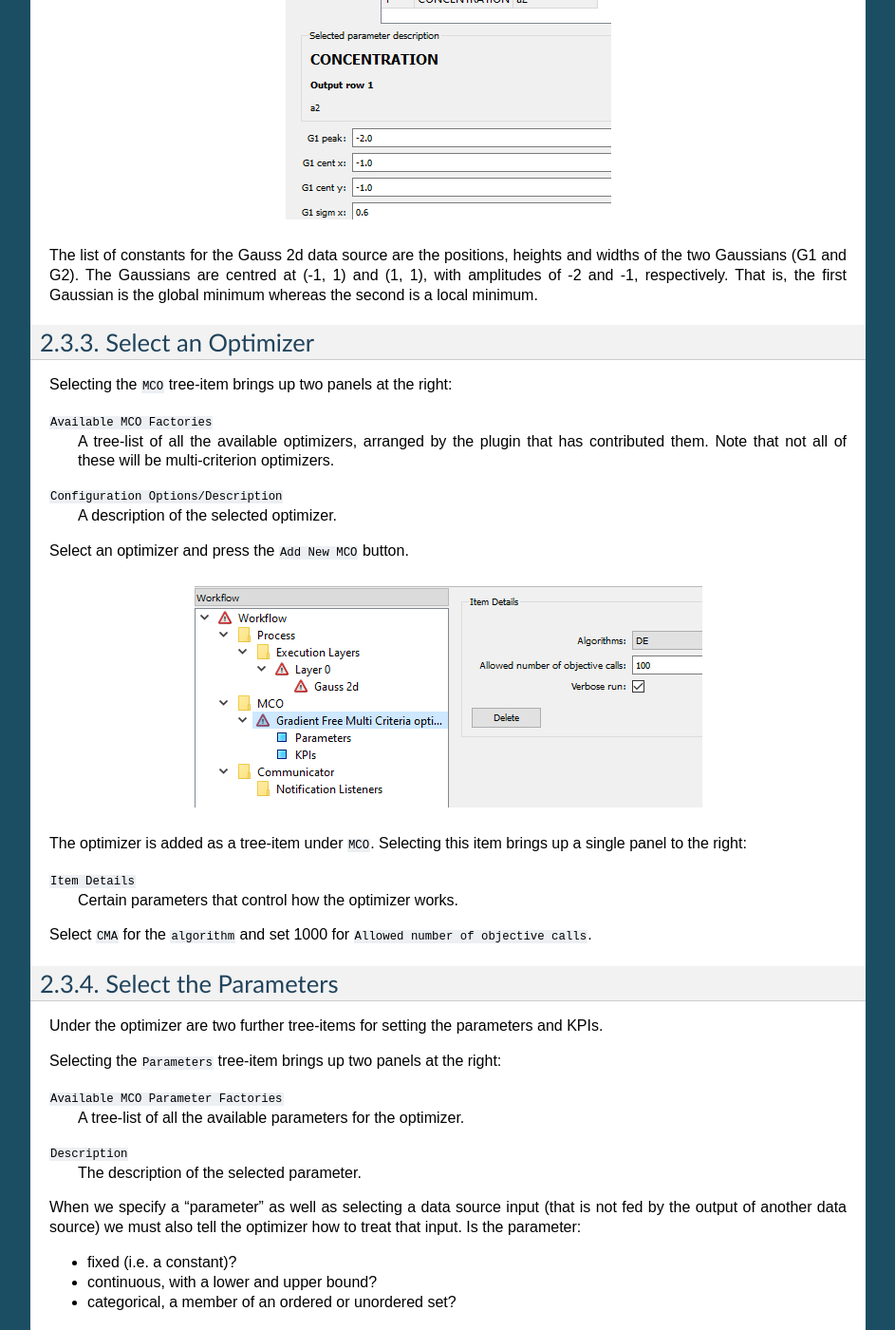
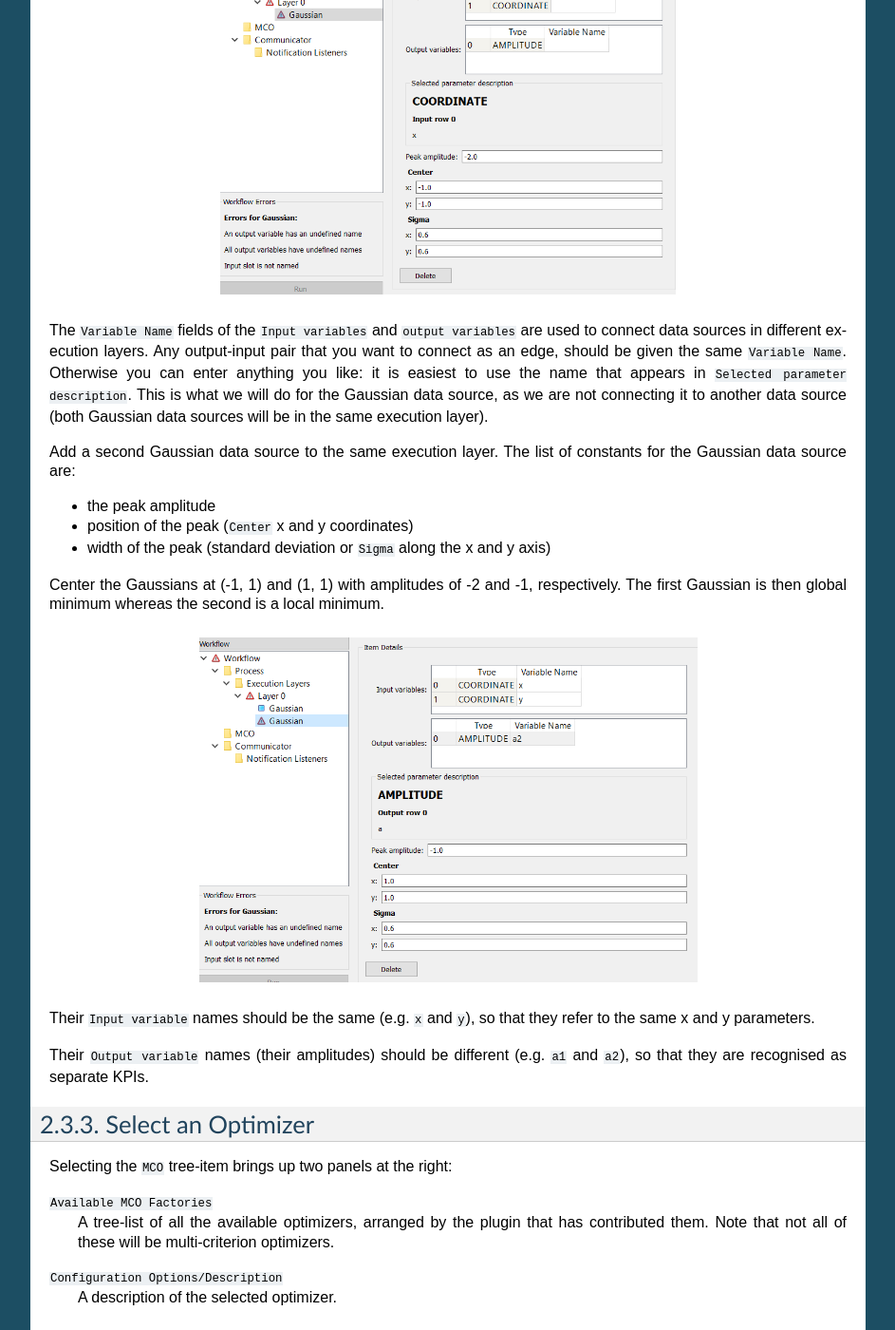
Before and after one commit to force-h2020/force-docs, a Sphinx documentation site: the page built from docs/source/using/wf_setup.rst, in a window 1280 px wide and 1400 px high, scrolled down 1707 px. Shown: the whole window at 95% size, without its empty margins (198-1141 px from the left). Built offline with Sphinx 7.4.7, drawn with Linux system fonts in a browser that asks for light colours; some of the changed text lies outside the part shown.

Commit message:
update wf-setup

```diff
--- a/docs/source/extending/parameter.rst
+++ b/docs/source/extending/parameter.rst
@@ -1,5 +1,7 @@
 Parameterization
 ================
+
+.. _parameterization-ref:
 
 The workflow's parameters can be treated in different ways by the optimizer. A parameter might be
 treated as a continuous variable (i.e. a real number) or a dis-continuous variable (e.g. an
--- a/docs/source/using/wf_run.rst
+++ b/docs/source/using/wf_run.rst
@@ -40,9 +40,9 @@
     :align: center
     :scale: 50 %
 
-    The Pareto front for the Gauss 2d data source, calculated with the
-    Nevergrad CMA algorithm. The front stretches between the peaks of two,
-    two-dimensional Gaussians centered at (-1, -1) and (1, 1). The Pareto
+    The Pareto front for the two Gaussian data sources, calculated with the
+    Nevergrad CMA algorithm. The front stretches between the peaks centered
+    at (-1, -1) and (1, 1). The Pareto
     efficient points are color coded by the amplitude of the Gaussian
     centred at (-1, -1): both Gaussian's have negative amplitude (are
     minima) and cooler colors indicate lower values.
--- a/docs/source/using/wf_setup.rst
+++ b/docs/source/using/wf_setup.rst
@@ -8,11 +8,17 @@
 .. figure:: images/execution_layer.png
     :align: center
 
-Below we will create one execution layer with a single data source.
-The Gauss 2d data source describes two, 2-dimensional Gaussians on the
-x-y plane. This function has a known Pareto front that stretches
-between the two Gaussian peaks (minima if we give them negative
-heights). We will find this front using an MCO built on top of
+Below we will create one execution layer with two
+`Gaussian data sources <https://github.com/force-h2020/force-bdss-plugin-enthought-example>`_.
+Each data source describes a two-dimensional Gaussian on the
+x-y plane.
+
+.. math::
+        a = a_{peak} \exp{\left[- \frac{(x - c_{x})^{2}}{2 \sigma_{x}^2} - \frac{(y - c_{y})^{2}}{2 \sigma_{y}^2}\right]}
+
+With a negative peak amplitude (a :sub:`peak`) the Gaussian forms a minima in xy-parameter space.
+With the amplitudes of two such Gaussians as the criteria/KPIs, the Pareto front stretches between
+their two minima. We will find this front using an MCO built on top of
 the `Nevergrad <https://github.com/facebookresearch/nevergrad>`_
 gradient-free optimization library. This MCO is provided by a dedicated
 `plugin <https://github.com/force-h2020/force-bdss-plugin-nevergrad>`_.
@@ -21,7 +27,7 @@
 -------------------------
 
 Select the ``Execution Layers`` tree-item and press the ``Add New Execution Layer``
-button. A tree-item, Layer 0, appears under ``Execution Layers``.
+button. A tree-item, ``Layer 0``, appears under ``Execution Layers``.
 
 Add a Data Source
 -----------------
@@ -35,43 +41,62 @@
 ``Configuration Options/Description``
     A description of the data source.
 
-Select one of the data sources and press the ``Add New Data Source``
-button to add it to the execution layer.
+Select one the ``Gaussian`` data sources contributed by the ``Troughs and Waves`` plugin
+and press the ``Add New Data Source`` button to add it to the execution layer.
 
 .. figure:: images/new_source.png
     :align: center
+    :scale: 60 %
 
 The data source is added as a tree-item under ``Layer 0``. Selecting this item
 brings up four panels at the right:
 
-``Input variables``
+- ``Input variables``
     The list of inputs.
 
-``Output variables``
+- ``Output variables``
     The list of outputs.
 
-``Selected parameter description``
+- ``Selected parameter description``
     The description of the selected input/output.
 
-A ``list`` of constants that will not be optimized.
+- A ``list`` of constants that will not be optimized.
 
-The ``Variable Name`` fields of the inputs and outputs are used to
-connect data sources. Any output-input pair that you want to
+.. figure:: images/input_variables.png
+    :align: center
+    :scale: 60 %
+
+The ``Variable Name`` fields of the ``Input variables`` and ``output variables`` are used to
+connect data sources in different execution layers. Any output-input pair that you want to
 connect as an edge, should be given the same ``Variable Name``.
 Otherwise you can enter anything you like: it is easiest to use
 the name that appears in ``Selected parameter description``. This is
-what we will do for the Gauss 2d data source, as we are not
-connecting it to another data source.
+what we will do for the Gaussian data source, as we are not
+connecting it to another data source (both Gaussian data sources will be in
+the same execution layer).
 
-.. figure:: images/input_variables.png
+Add a second Gaussian data source to the same execution layer. The list of constants for
+the Gaussian data source are:
+
+- the peak amplitude
+
+- position of the peak (``Center`` x and y coordinates)
+
+- width of the peak (standard deviation or ``Sigma`` along the x and y axis)
+
+Center the Gaussians at (-1, 1) and (1, 1) with amplitudes of -2 and -1, respectively. The
+first Gaussian is then global minimum whereas the second is a local minimum.
+
+.. figure:: images/input_variables_g2.png
     :align: center
+    :scale: 60 %
 
-The list of constants for the Gauss 2d data source are
-the positions, heights and widths of the two Gaussians
-(G1 and G2). The Gaussians are centred at (-1, 1) and (1, 1),
-with amplitudes of -2 and -1, respectively. That is, the
-first Gaussian is the global minimum whereas the second
-is a local minimum.
+Their ``Input variable`` names should be the same (e.g. ``x`` and ``y``), so that they
+refer to the same x and y parameters.
+
+Their ``Output variable`` names (their amplitudes) should be different (e.g. ``a1`` and ``a2``),
+so that they are recognised as separate KPIs.
+
 
 Select an Optimizer
 -------------------
@@ -84,19 +109,21 @@
 ``Configuration Options/Description``
     A description of the selected optimizer.
 
-Select an optimizer and press the ``Add New MCO`` button.
+.. figure:: images/optimizer_select.png
+    :align: center
+    :scale: 70 %
 
-.. figure:: images/mco_algo.png
-    :align: center
-
-The optimizer is added as a tree-item under ``MCO``. Selecting this
-item brings up a single panel to the right:
+Select an optimizer and press the ``Add New MCO`` button. The optimizer is added as a tree-item
+under ``MCO``. Selecting this item brings up a single panel to the right:
 
 ``Item Details``
     Certain parameters that control how the optimizer works.
 
-Select ``CMA`` for the ``algorithm`` and set 1000 for
-``Allowed number of objective calls``.
+Select ``CMA`` for the ``algorithm`` and set 1000 for ``Allowed number of objective calls``.
+
+.. figure:: images/mco_algo.png
+    :align: center
+    :scale: 60 %
 
 
 Select the Parameters
@@ -112,9 +139,13 @@
 ``Description``
     The description of the selected parameter.
 
-When we specify a "parameter" as well as selecting a data source input
-(that is not fed by the output of another data source) we must also
-tell the optimizer how to treat that input. Is the parameter:
+.. figure:: images/param_select.png
+    :align: center
+    :scale: 60 %
+
+When we specify a "parameter", as well as selecting a data source input we must also
+tell the optimizer how to treat that input: its ** :ref:`parameterization <parameterization-ref>` **.
+Is the parameter:
 
 - fixed (i.e. a constant)?
 
@@ -122,14 +153,15 @@
 
 - categorical, a member of an ordered or unordered set?
 
-Certain optimizers can only optimize certain parameter types. For
+Certain optimizers can only handle certain parameterizations. For
 instance, gradient-based optimizers can only handle continuous
 parameters, not categorical (which don't have a gradient). The
 Nevergrad optimizer can handle all types, but for now we will
-only use continuous ("Ranged").
+only use continuous ('Ranged').
 
 .. figure:: images/ranged_parameter.png
     :align: center
+    :scale: 75 %
 
 Select the ``Ranged`` item and press the ``New Parameter`` button. A new
 panel appears at the top-right. This will contain a tab for each
@@ -163,7 +195,7 @@
 
 ``Name``
     A drop-down list of data-source outputs. Select the output "a1", the
-    amplitude of the first Gaussian (G1).
+    amplitude of the first Gaussian data source.
 
 ``Objective``
     Choose whether to minimize or maximize the KPI. With maximize chosen,
@@ -179,5 +211,6 @@
 
 .. figure:: images/kpi_minimize.png
     :align: center
+    :scale: 80 %
 
 Add a KPI for the second Gaussian ("a2") in the same manner.
```
Also changed, not shown: docs/source/using/images/input_variables.png, docs/source/using/images/input_variables_g2.png (added), docs/source/using/images/mco_algo.png, docs/source/using/images/new_source.png, docs/source/using/images/optimizer_select.png (added), docs/source/using/images/param_select.png (added).
